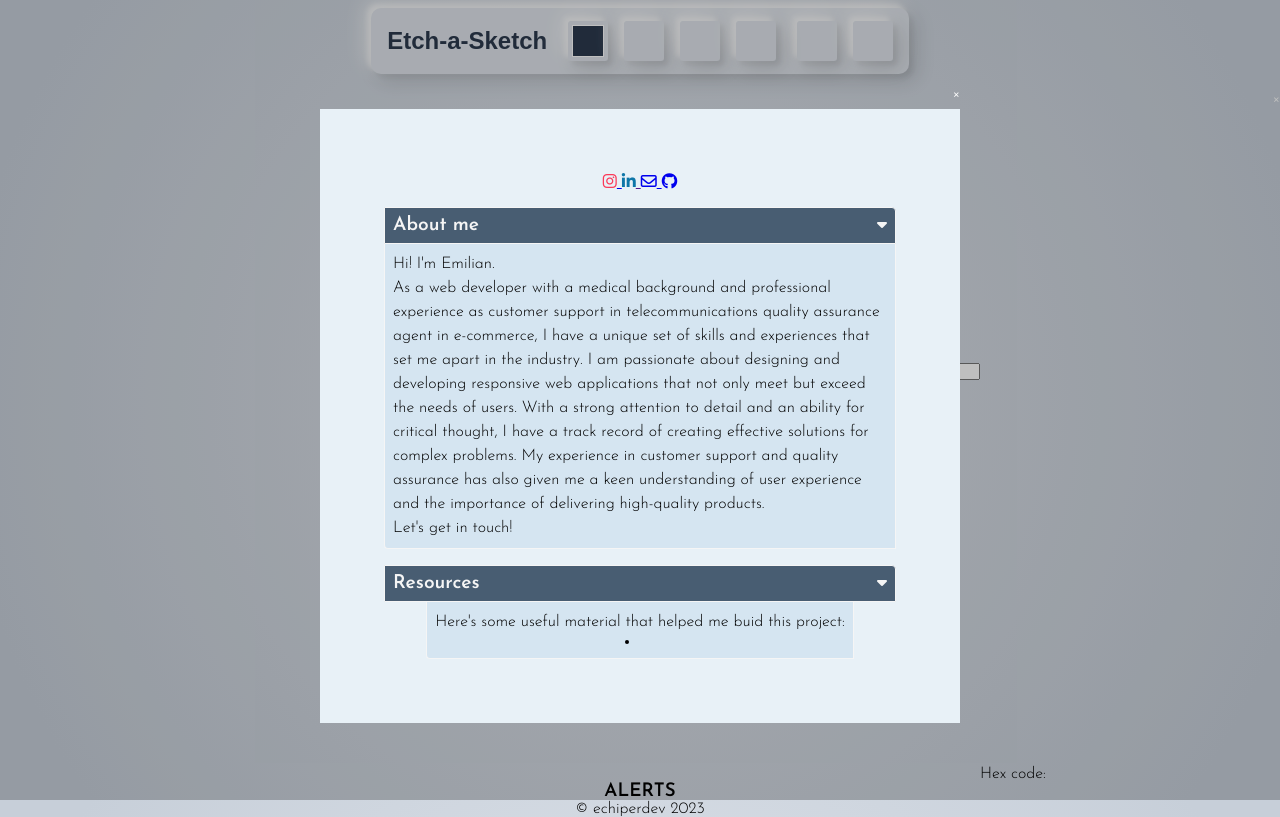
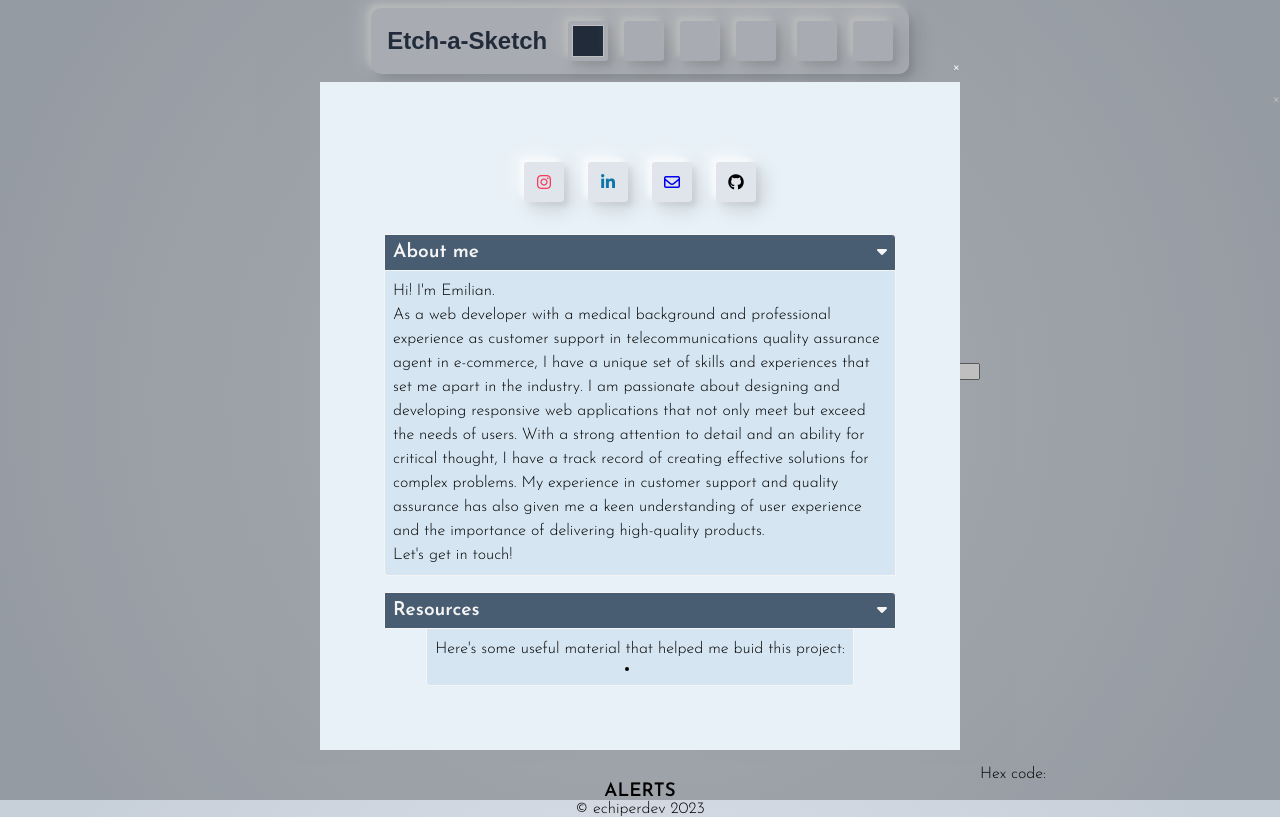
Before and after one commit to echiperdev/etch-a-sketch, a plain HTML site: page index.html in a window 1280 px wide. Drawn offline with Linux system fonts and the light colour scheme.

Commit message:
Style social buttons and container

```diff
--- a/index.html
+++ b/index.html
@@ -71,17 +71,17 @@
                     </div>
                     <div class="info-body">
                         <div class="socials">
-                            <a href="#" class="social-btn" title="Instagram">
+                            <a href="#" class="btn" title="Instagram">
                                 <i class="fab fa-brands fa-instagram" style="color: #fb3958"></i>
                             </a>
-                            <a href="" class="social-btn" title="Linked-In">
+                            <a href="#" class="btn" title="Linked-In">
                                 <i class="fab fa-linkedin-in" style="color: #0e76a8"></i>
                             </a>
-                            <a href="#" class="social-btn" title="E-mail">
+                            <a href="#" class="btn" title="E-mail">
                                 <i class="far fa-regular fa-envelope"></i>
                             </a>
-                            <a href="#" class="social-btn" title="Git-hub">
-                                <i class="fab fa-brands fa-github"></i>
+                            <a href="#" class="btn" title="Git-hub">
+                                <i class="fab fa-brands fa-github" style="color: #000"></i>
                             </a>
                         </div>
                         <div class="bio">
--- a/styles.css
+++ b/styles.css
@@ -112,6 +112,7 @@ body {
     inset 0px 0px 0px 0px #fff9,
     inset 0px 0px 0px 0px #0001;
     transition:box-shadow 0.6s cubic-bezier(.79,.21,.06,.81);
+    text-decoration: none;
 }
 
 .tip-slct:hover .tips-content,
@@ -250,6 +251,13 @@ body {
     line-height: 1.5;
 }
 
+.socials {
+    width: 50%;
+    margin: 1rem 0;
+    display: flex;
+    justify-content: space-around;
+}
+
 @media screen and (max-width: 820px) {
     .header {
         padding: 2px;
```
